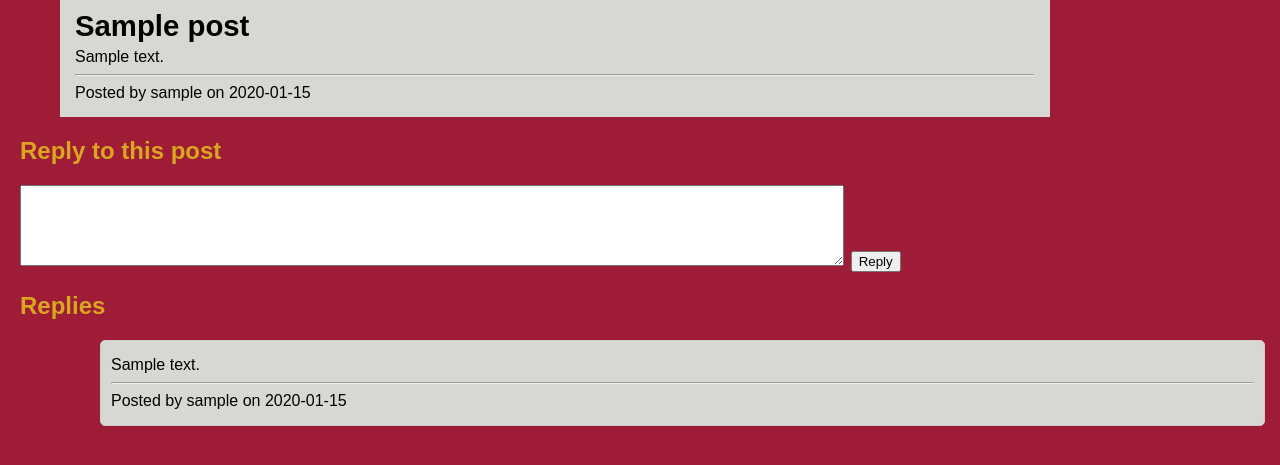
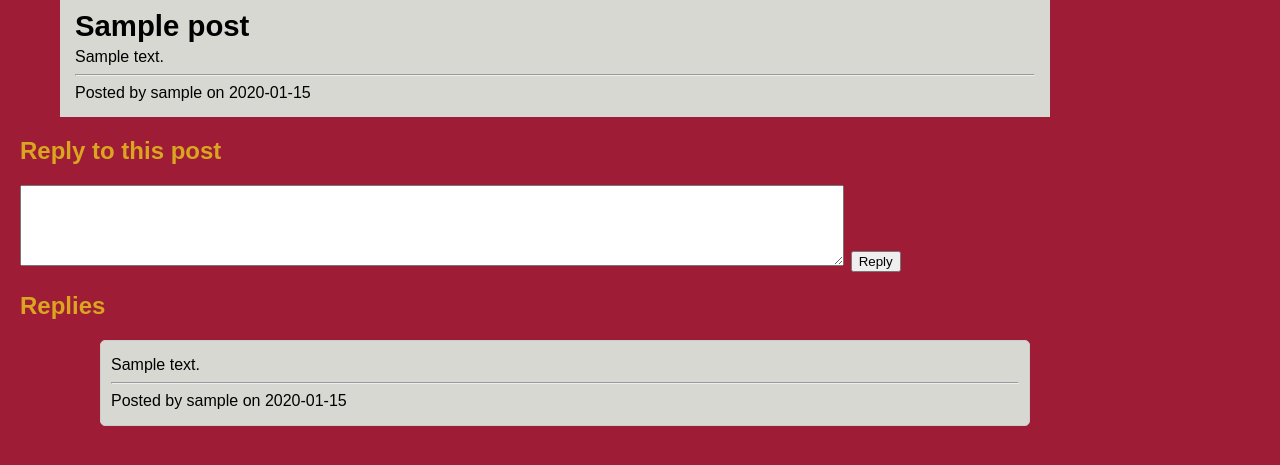
Before and after one commit to realmastercoder/connectiup, a PHP site: page /post.php?post_id=1 in a window 1280 px wide. Shown: the part 282-747 px from the top of the page. Run offline with PHP 8.4, Linux system fonts and the light colour scheme; the visitor is signed in with stand-in values (Sample User, id 1); tables that the repository leaves empty hold one stand-in row (values such as "Sample post").

Commit message:
reply change

```diff
--- a/css/post_page.css
+++ b/css/post_page.css
@@ -1,6 +1,6 @@
 .reply {
     margin-left: 100px;
-    margin-right: 15px;
+    margin-right: 250px;
     margin-top: 10px;
     margin-bottom: 10px;
     padding: 10px;
```
